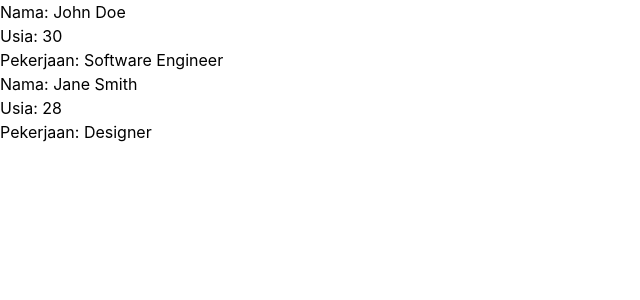
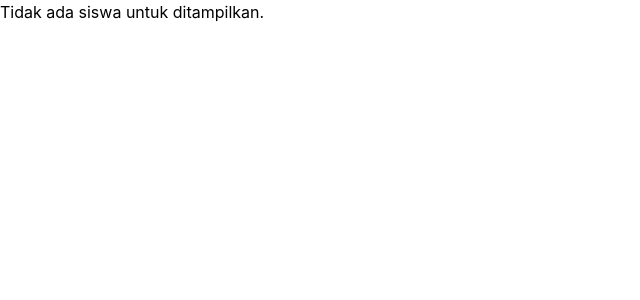
Before and after one commit to Faiz-Ghazali/Kelas-11, a React (Vite) app in the folder react.js/react2/: page / in a window 1280 px wide. Shown: the top 300 px of the page, without its empty margins (0-640 px from the left). Built offline with nearby package versions, Linux system fonts and the light colour scheme.

Commit message:
added shadecn

```diff
--- /dev/null
+++ b/react.js/react2/jsonconfig.json
@@ -0,0 +1,7 @@
+{
+  "compilerOptions": {
+    "paths": {
+      "@/*": ["./*"]
+    }
+  }
+}
--- a/react.js/react2/src/App.jsx
+++ b/react.js/react2/src/App.jsx
@@ -2,16 +2,31 @@
 import ProfilePengguna from './components/ProfilPengguna.jsx'
 
 function App() {
+  const students = [
+    // { id: 1, name: 'Budi', role: 'Ketua' },
+    // { id: 2, name: 'Siti', role: 'Wakil Ketua' },
+    // { id: 3, name: 'Ayu', role: 'Sekretaris' },
+  ]
 
   return (
-    <>
-
-      <ProfilePengguna nama="John Doe" usia="30" pekerjaan="Software Engineer" />
-      <ProfilePengguna nama="Jane Smith" usia="28" pekerjaan="Designer" />
-
-    </>
+    <div>
+      {students.length === 0 ? (
+        <p>Tidak ada siswa untuk ditampilkan.</p>
+      ) : (
+        students.map((student) => (
+          <ProfilePengguna
+            key={student.id}
+            id={student.id}
+            name={student.name}
+            role={student.role}
+          />
+        ))
+      )}
+    </div>
   )
 }
 
 export default App
-//! kalau ingin custom nama bisa dengan mendefinisikan sebuah function dari import dengan perubahan function name, misal: import { default as HeroComponent } from './components/Hero.jsx'
+
+// Catatan: Untuk mengganti nama import default, gunakan:
+// import { default as HeroComponent } from './components/Hero.jsx'
--- a/react.js/react2/src/components/ProfilPengguna.jsx
+++ b/react.js/react2/src/components/ProfilPengguna.jsx
@@ -1,12 +1,12 @@
 import React from 'react'
 
-function ProfilPengguna(props) {
+function ProfilPengguna({ name, role}) {
   return (
     <div>
       <React.Fragment>
-        <p>Nama: {props.nama}</p>
-        <p>Usia: {props.usia}</p>
-        <p>Pekerjaan: {props.pekerjaan}</p>
+        <p>Nama: {name}</p>
+        <p>Usia: {role}</p>
+        <p>Pekerjaan: {role}</p>
       </React.Fragment>
     </div>
   )
```
Also changed, not shown: react.js/react2/package.json (+7 -1 lines), react.js/react2/components.json (added), 1 other file (tests, documents, lock files or other folders).
